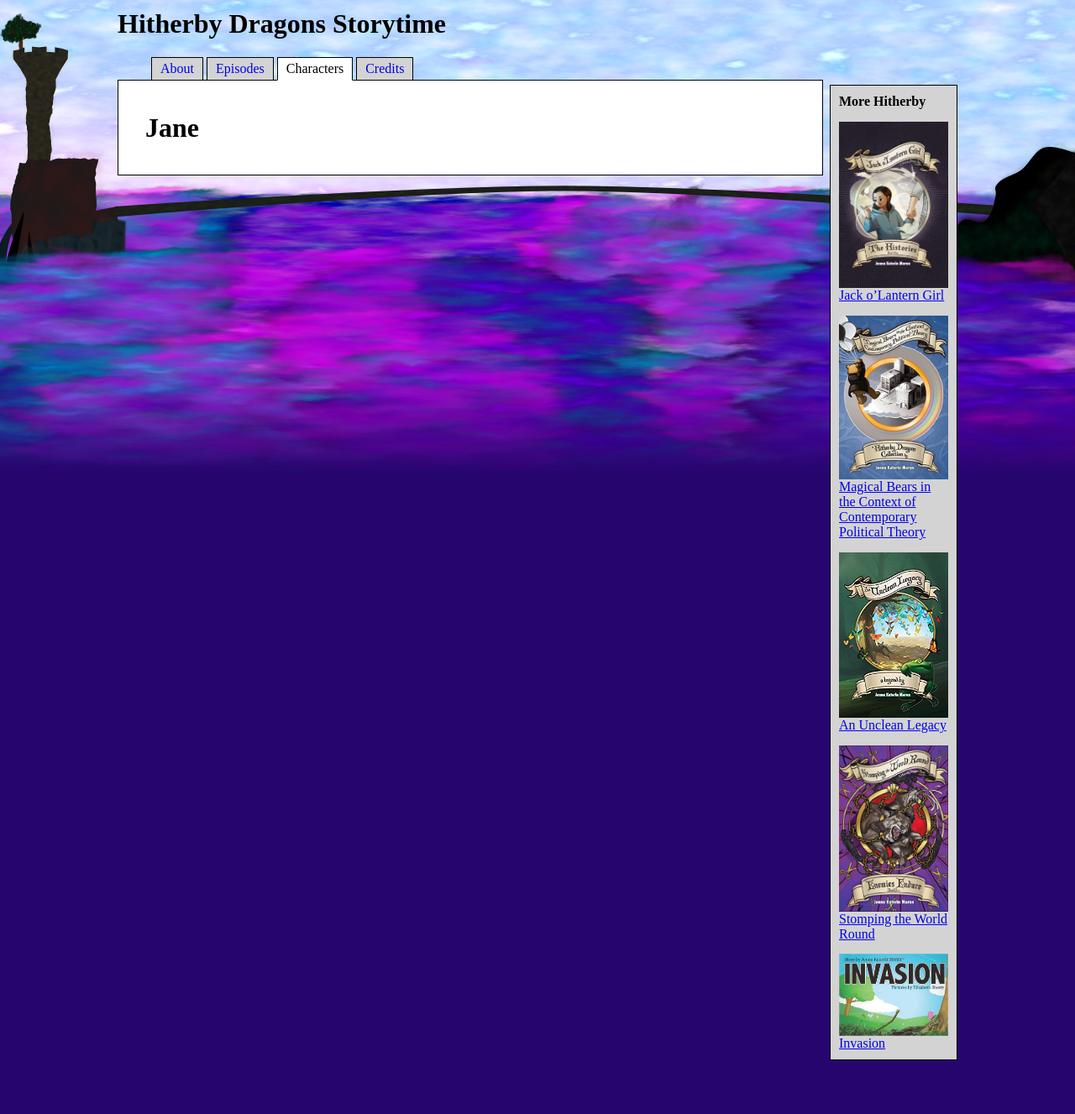
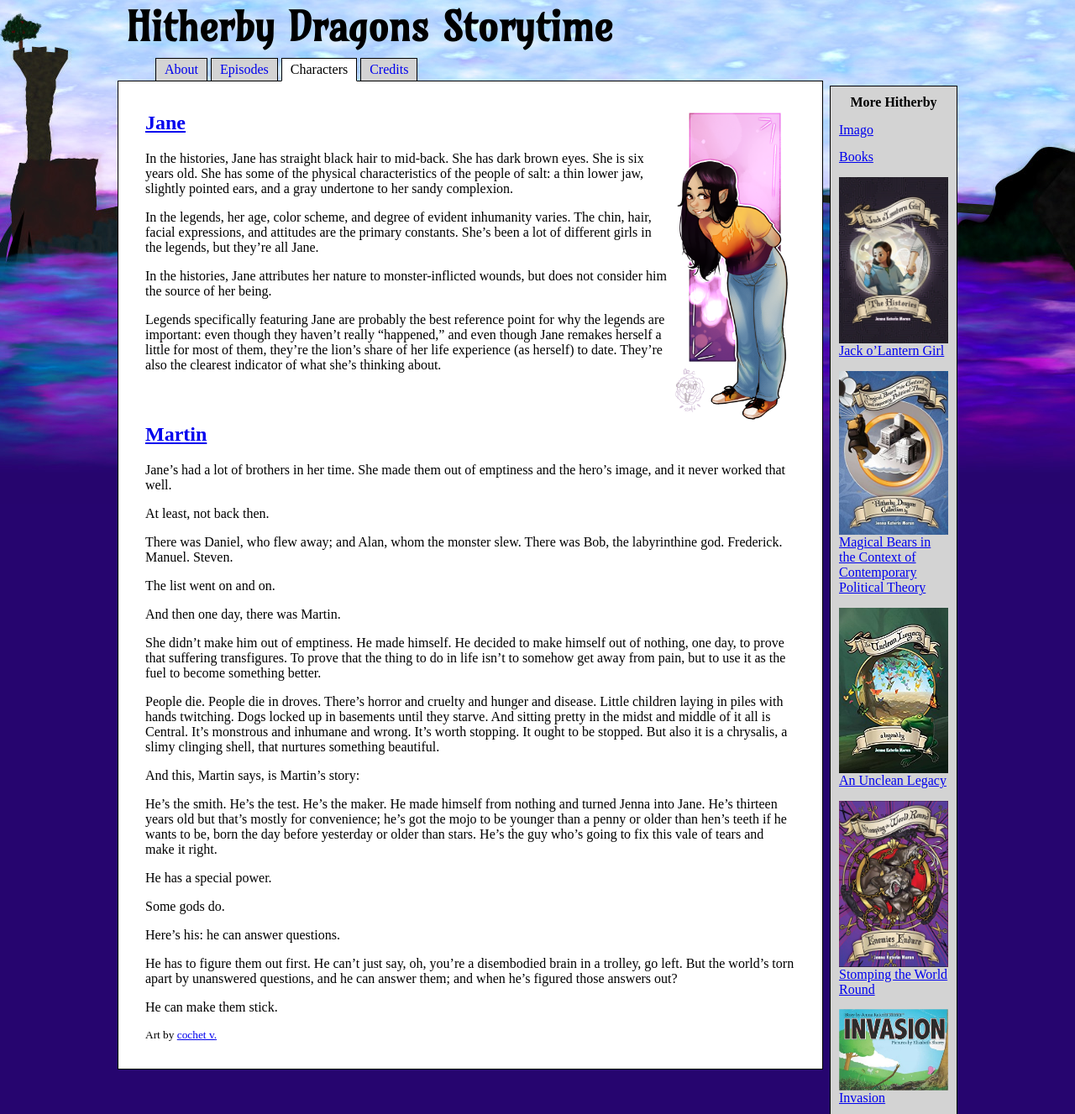
Before and after one commit to xavidotron/hitherby-dragons-storytime, a plain HTML site: page docs/characters/index.html in a window 1280 px wide. Shown: the whole page at 84% size. Before the commit the page ends 1263 px from the top, so only its background shows below. Drawn offline with Linux system fonts and the light colour scheme.

Commit message:
Font, character page, etc.

```diff
--- a/docs/characters/index.html
+++ b/docs/characters/index.html
@@ -2,10 +2,20 @@
 <head>
 <link rel="stylesheet" href="../font-awesome/css/font-awesome.min.css">
 <style type="text/css">
+@font-face {
+  font-family: Amarante;
+  src: url(../amarante/Amarante-Regular.ttf);
+}
+
+h1 {
+  font-family: Amarante;
+  font-size: 3em;
+  margin: 2px 10px 7px;
+}
+
 body {
   max-width: 1000px;
   margin: auto;
-  padding: 10px;
   background: url(../Images/header.jpg) top no-repeat #26056f;
 }
 
@@ -24,7 +34,7 @@ td,th {
 }
 
 .tabs {
-  margin-bottom: 0;
+  margin: 0 5px;
 }
 .tabs li {
   display: inline-block;
@@ -41,6 +51,7 @@ td,th {
 }
 
 .main {
+  overflow: auto;
   border: thin solid black;
   margin-top: -1px;
   padding: 1em 2em;
@@ -57,10 +68,21 @@ td,th {
   padding: 10px;
   position: relative;
 }
+.sidebar a {
+  display: block;
+  margin-top: 2ex;
+}
 .sidebar img {
   width: 100%;
   display: block;
-  margin-top: 2ex;
+}
+
+.right {
+  float: right;
+  width: 150px;
+}
+.clear {
+  clear: both;
 }
 </style>
 </head>
@@ -75,29 +97,94 @@ td,th {
 </ul>
 
 <div class="sidebar">
-<div><b>More Hitherby</b></div>
+<center><b>More Hitherby</b></center>
 
+<a href="http://imago.hitherby.com/">Imago</a>
+
+<a href="http://books.hitherby.com/">Books</a>
+
+<a href="https://www.smashwords.com/books/view/256783">
 <img src="../Images/jack-o-lantern.jpg" />
-<a href="https://www.smashwords.com/books/view/256783">Jack o’Lantern Girl</a>
+Jack o’Lantern Girl</a>
 
+<a href="http://www.drivethrurpg.com/product/142782/Magical-Bears-in-the-Context-of-Contemporary-Political-Theory">
 <img src="../Images/bears.jpg" />
-<a href="http://www.drivethrurpg.com/product/142782/Magical-Bears-in-the-Context-of-Contemporary-Political-Theory">Magical Bears in the Context of Contemporary Political Theory</a>
+Magical Bears in the Context of Contemporary Political Theory</a>
 
+<a href="https://www.amazon.com/Unclean-Legacy-Jenna-Katerin-Moran/dp/1503013081/">
 <img src="../Images/legacy.jpg" />
-<a href="https://www.amazon.com/Unclean-Legacy-Jenna-Katerin-Moran/dp/1503013081/">An Unclean Legacy</a>
+An Unclean Legacy</a>
 
+<a href="http://www.drivethrufiction.com/product/102805/Enemies-Endure-Stomping-the-World-Round">
 <img src="../Images/round.jpg" />
-<a href="http://www.drivethrufiction.com/product/102805/Enemies-Endure-Stomping-the-World-Round">Stomping the World Round</a>
+Stomping the World Round</a>
 
+<a href="https://www.amazon.com/Invasion-Jenna-Katerin-Moran/dp/1482730057/">
 <img src="../Images/invasion.jpg" />
-<a href="https://www.amazon.com/Invasion-Jenna-Katerin-Moran/dp/1482730057/">Invasion</a>
+Invasion</a>
 
 </div>
 
 <div class="main">
 
 
-<h1>Jane</h1>
+<a href="../Images/jane.png"><img class="right" src="../Images/jane.png" /></a>
+
+<h2><a href="http://imago.hitherby.com/2004/05/character-profile-jane/">Jane</a></h2>
+
+<p>In the histories, Jane has straight black hair to mid-back. She has
+dark brown eyes. She is six years old. She has some of the physical
+characteristics of the people of salt:
+a thin lower jaw, slightly pointed ears, and a gray undertone to her
+sandy complexion.
+
+<p>In the legends, her age, color scheme, and degree of evident
+inhumanity varies. The chin, hair, facial expressions, and attitudes
+are the primary constants. She’s been a lot of different girls in the
+legends, but they’re all Jane.
+
+<p>In the histories, Jane attributes her nature to monster-inflicted
+wounds, but does not consider him the source of her being.
+
+<p>Legends specifically featuring Jane are probably the best reference
+point for why the legends are important: even though they haven’t
+really “happened,” and even though Jane remakes herself a little for
+most of them, they’re the lion’s share of her life experience (as
+herself) to date. They’re also the clearest indicator of what she’s
+thinking about.
+
+<h2 class="clear"><a href="http://imago.hitherby.com/2005/02/martin/">Martin</a></h2>
+
+<p>Jane’s had a lot of brothers in her time. She made them out of emptiness and the hero’s image, and it never worked that well.
+
+<p>At least, not back then.
+
+<p>There was Daniel, who flew away; and Alan, whom the monster slew. There was Bob, the labyrinthine god. Frederick. Manuel. Steven.
+
+<p>The list went on and on.
+
+<p>And then one day, there was Martin.
+
+<p>She didn’t make him out of emptiness. He made himself. He decided to make himself out of nothing, one day, to prove that suffering transfigures. To prove that the thing to do in life isn’t to somehow get away from pain, but to use it as the fuel to become something better.
+
+<p>People die. People die in droves. There’s horror and cruelty and hunger and disease. Little children laying in piles with hands twitching. Dogs locked up in basements until they starve. And sitting pretty in the midst and middle of it all is Central. It’s monstrous and inhumane and wrong. It’s worth stopping. It ought to be stopped. But also it is a chrysalis, a slimy clinging shell, that nurtures something beautiful.
+
+<p>And this, Martin says, is Martin’s story:
+
+<p>He’s the smith. He’s the test. He’s the maker. He made himself from nothing and turned Jenna into Jane. He’s thirteen years old but that’s mostly for convenience; he’s got the mojo to be younger than a penny or older than hen’s teeth if he wants to be, born the day before yesterday or older than stars. He’s the guy who’s going to fix this vale of tears and make it right.
+
+<p>He has a special power.
+
+<p>Some gods do.
+
+<p>Here’s his: he can answer questions.
+
+<p>He has to figure them out first. He can’t just say, oh, you’re a disembodied brain in a trolley, go left. But the world’s torn apart by unanswered questions, and he can answer them; and when he’s figured those answers out?
+
+<p>He can make them stick.
+
+<p><small>Art by <a href="http://mamancochet.tumblr.com/">cochet v.</a></small></p>
+<div class="clear"></div>
 </div>
 
 </body>
```
Also changed, not shown: docs/credits/index.html (+49 -9 lines), docs/episodes/index.html (+41 -9 lines), docs/index.html (+47 -14 lines), docs/Images/jane.png (added), docs/amarante/Amarante-Regular.ttf (added), docs/amarante/OFL.txt (added), 4 other files.
